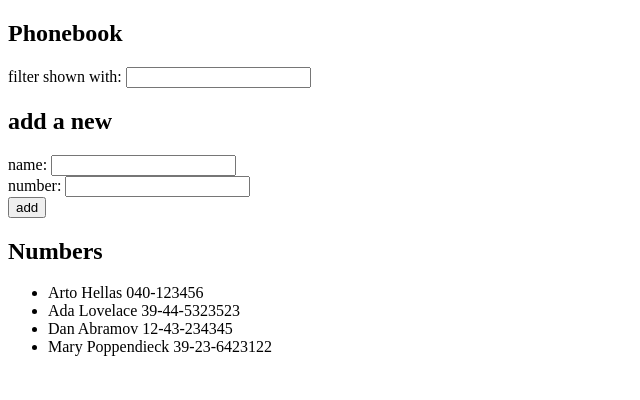
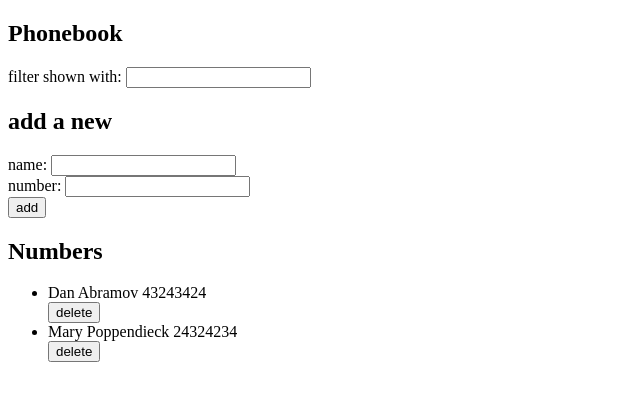
Before and after one commit to AnasGamal/full-stack-open-2023-submissions, a React (Create React App) app in the folder part2/phonebook/: page / in a window 1280 px wide. Shown: the top 400 px of the page, without its empty margins (0-640 px from the left). Built offline with nearby package versions, Linux system fonts and the light colour scheme; data requests are answered from the project's data file.

Commit message:
add routing for server to enable the ability to create, delete and edit

```diff
--- /dev/null
+++ b/part2/phonebook/db.json
@@ -0,0 +1,14 @@
+{
+  "persons": [
+    {
+      "name": "Dan Abramov",
+      "number": "43243424",
+      "id": 3
+    },
+    {
+      "name": "Mary Poppendieck",
+      "number": "24324234",
+      "id": 4
+    }
+  ]
+}
--- a/part2/phonebook/src/App.js
+++ b/part2/phonebook/src/App.js
@@ -1,43 +1,69 @@
-import { useState } from 'react'
+import { useState, useEffect } from 'react'
 import SearchFilter from './components/SearchFliter'
 import PersonForm from './components/PersonForm'
 import NumbersContainer from './components/NumbersContainer'
 import TextHeading from './components/TextHeading'
+import personService from './services/persons';
 
 const App = () => {
-  const [persons, setPersons] = useState([
-    { name: 'Arto Hellas', number: '040-123456', id: 1 },
-    { name: 'Ada Lovelace', number: '39-44-5323523', id: 2 },
-    { name: 'Dan Abramov', number: '12-43-234345', id: 3 },
-    { name: 'Mary Poppendieck', number: '39-23-6423122', id: 4 }
-  ])
+  const [persons, setPersons] = useState([])
   const [newName, setNewName] = useState('')
   const [newNumber, setNewNumber] = useState('')
   const [filteredPersons, setFilteredPersons] = useState([])
   const [filter, setFilter] = useState('')
 
+  useEffect(() => {
+    personService
+    .getAll()
+    .then(initialPersons => {
+      setPersons(initialPersons)
+    })
+
+  }, [])
+
+
 const addPerson = (event) => {
   event.preventDefault()
-  const personObject = {
+  const newPerson = {
     name: newName,
     number: newNumber,
   }
   // check if any person object already has the same name property value
-  const nameExists = persons.some((person) => person.name.toLowerCase() === personObject.name.toLowerCase());
-  const numberExists = persons.some((person) => person.number === personObject.number);
+  const nameExists = persons.some((person) => person.name.toLowerCase() === newPerson.name.toLowerCase());
+  const numberExists = persons.some((person) => person.number === newPerson.number);
   if (nameExists) {
-    alert(`Person with name: ${newName} is already added to phonebook`);
+    if (window.confirm(`Person with name: ${newName} is already added to phonebook, replace the old number with a new one?`)) {
+      const existingPerson = persons.find(person => person.name.toLowerCase() === newPerson.name.toLowerCase());
+      const changedPerson = {...existingPerson, number: newPerson.number}
+
+      personService.update(existingPerson.id, changedPerson)
+      .then (returnedPerson => {
+        setPersons(persons.map(person => person.id !== existingPerson.id ? person : returnedPerson))
+      })
+    }
     return;
   }
   if (numberExists) {
     alert(`Person with number: ${newNumber} is already added to phonebook`);
     return;
   }
-  setPersons(persons.concat(personObject))
-  setNewName('')
-  setNewNumber('')
+  personService
+  .create(newPerson)
+  .then(returnedPerson => {
+    setPersons(persons.concat(returnedPerson))
+    setNewName('')
+    setNewNumber('')
+  })
+
+
 }
 
+const handleDeleteClick = (person) => {
+  if (window.confirm(`Delete ${person.name}?`)) {
+    personService.deletePerson(person.id)
+    .then(setPersons(prevPersons => prevPersons.filter(p => p.id !== person.id)))
+  }
+}
 const handleNameChange = (event) => {
   setNewName(event.target.value)
 }
@@ -68,7 +94,7 @@ const handleFliter = (event) => {
         addPerson={addPerson}
       />
       <TextHeading title='Numbers' />
-      <NumbersContainer filter={filter} filteredPersons={filteredPersons} persons={persons} />
+      <NumbersContainer filter={filter} filteredPersons={filteredPersons} persons={persons} handleDeleteClick = {handleDeleteClick} />
     </div>
   )
 }
--- a/part2/phonebook/src/components/NumbersContainer.js
+++ b/part2/phonebook/src/components/NumbersContainer.js
@@ -1,12 +1,12 @@
 import Person from './Person'
 
-const NumbersContainer = ({filter, filteredPersons, persons}) =>{
+const NumbersContainer = ({filter, filteredPersons, persons, handleDeleteClick}) =>{
     return (
     <ul>
     {filter
-    ? filteredPersons.map(person => <Person key={person.name} person={person} />)
+    ? filteredPersons.map(person => <Person key={person.id} person={person} handleDeleteClick = {handleDeleteClick} />)
     :
-    persons.map(person => <Person key={person.name} person={person} />)}
+    persons.map(person => <Person key={person.id} person={person} handleDeleteClick = { () => handleDeleteClick(person)} />)}
   </ul>
     )
   }
--- a/part2/phonebook/src/components/Person.js
+++ b/part2/phonebook/src/components/Person.js
@@ -1,3 +1,10 @@
-const Person = ({person}) => <li>{person.name} {person.number}</li>
+const Person = ({person, handleDeleteClick}) => {
+
+return (
+    <div>
+    <li>{person.name} {person.number}</li>
+    <button type="button" onClick={() => handleDeleteClick(person)}>delete</button>
+    </div>
+)}
 
 export default Person
--- /dev/null
+++ b/part2/phonebook/src/services/persons.js
@@ -0,0 +1,24 @@
+import axios from 'axios'
+const baseUrl = 'http://localhost:3001/persons'
+const getAll = () => {
+    const request = axios.get(baseUrl)
+    return request.then(response => response.data)
+
+}
+
+const create = newPerson => {
+    const request = axios.post(baseUrl, newPerson)
+    return request.then(response => response.data)
+}
+
+const deletePerson = id => {
+    const request = axios.delete(`${baseUrl}/${id}`)
+    return request.then(response => response.data)
+}
+
+const update = (id, newPerson) => {
+    const request = axios.put(`${baseUrl}/${id}`, newPerson)
+    return request.then(response => response.data)
+}
+
+export default { getAll, create, deletePerson, update }
```
Also changed, not shown: part2/phonebook/package.json (+6 -1 lines), 1 other file (tests, documents, lock files or other folders).
